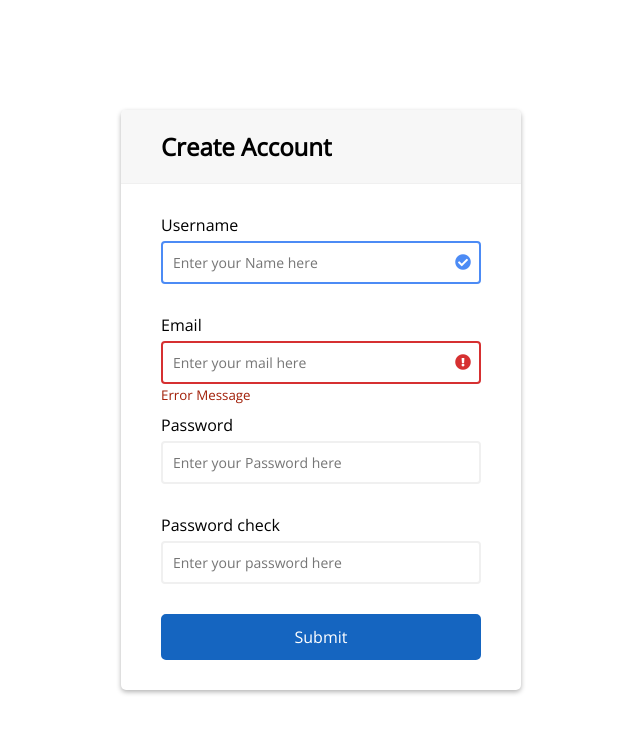
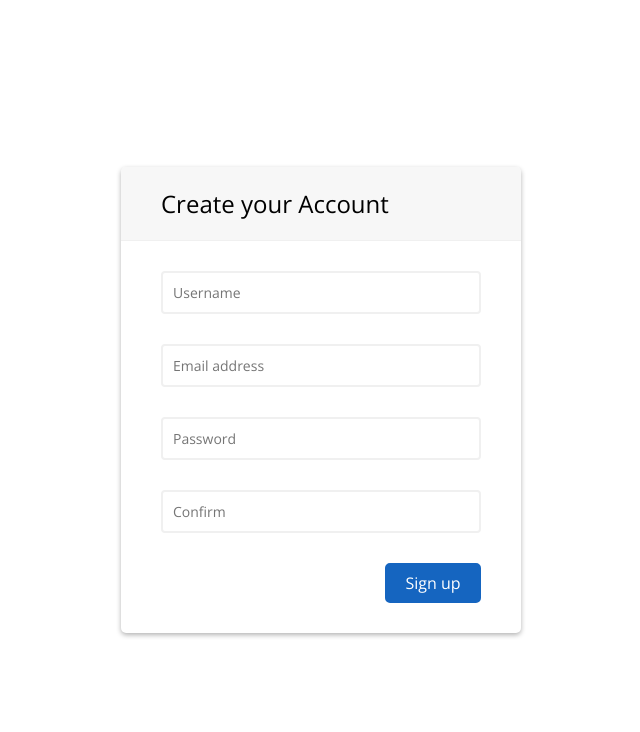
Before and after one commit to Saikamesh/SAI.5D3.EPAM.JS_Validation, a plain HTML site: page index.html in a window 1280 px wide. Shown: the whole page, without its empty margins (319-959 px from the left). Drawn offline with nearby package versions, Linux system fonts and the light colour scheme.

Commit message:
minor HTML and CSS changes

```diff
--- a/index.html
+++ b/index.html
@@ -4,54 +4,61 @@
 <head>
     <meta charset="UTF-8">
     <meta name="viewport" content="width=device-width, initial-scale=1.0">
-    <title>Document</title>
-    <!-- <link rel="stylesheet" href="path/to/font-awesome/css/font-awesome.min.css"> -->
+    <title>Registration Page</title>
+
     <link rel="stylesheet" href="https://use.fontawesome.com/releases/v5.13.0/css/all.css">
     <link rel="stylesheet" href="https://use.fontawesome.com/releases/v5.13.0/css/v4-shims.css">
     <link rel="stylesheet" type="text/css" href="./styles.css">
-    <script src="./app.js"></script>
+
 </head>
 
 <body>
     <div class="container">
         <div class="header">
-            <h2>Create Account</h2>
+            <h2>Create your Account</h2>
         </div>
         <form id="form" class="form" action="">
-            <div class="form-control success">
-                <label for="">Username</label>
-                <input type="text" name="" id="username" placeholder="Enter your Name here">
-                <i class="fas fa-check-circle"></i>
-                <i class="fas fa-exclamation-circle"></i>
-                <small>Error Message</small>
-            </div>
-
-            <div class="form-control error">
-                <label for="">Email</label>
-                <input type="email" name="" id="email" placeholder="Enter your mail here">
+            <div class="form-control">
+                <!-- <label for="">Username</label>
+                removing label inorder to have a minimal look & feel-->
+                <input type="text" name="" id="username" placeholder="Username">
                 <i class="fas fa-check-circle"></i>
                 <i class="fas fa-exclamation-circle"></i>
                 <small>Error Message</small>
             </div>
 
             <div class="form-control">
-                <label for="">Password</label>
-                <input type="password" name="" id="password" placeholder="Enter your Password here">
+                <!-- <label for="">Email</label>
+                removing label inorder to have a minimal look & feel
+                -->
+                <input type="email" name="" id="email" placeholder="Email address">
                 <i class="fas fa-check-circle"></i>
                 <i class="fas fa-exclamation-circle"></i>
                 <small>Error Message</small>
             </div>
 
             <div class="form-control">
-                <label for="">Password check</label>
-                <input type="password" name="" id="password2" placeholder="Enter your password here">
+                <!-- <label for="">Password</label>
+                removing label inorder to have a minimal look & feel -->
+                <input type="password" name="" id="password" placeholder="Password">
                 <i class="fas fa-check-circle"></i>
                 <i class="fas fa-exclamation-circle"></i>
                 <small>Error Message</small>
             </div>
-            <button>Submit</button>
+
+            <div class="form-control">
+                <!-- <label for="">Password check</label>
+                removing label inorder to have a minimal look & feel -->
+                <input type="password" name="" id="password2" placeholder="Confirm">
+                <i class="fas fa-check-circle"></i>
+                <i class="fas fa-exclamation-circle"></i>
+                <small>Error Message</small>
+            </div>
+
+            <button type="submit">Sign up</button>
         </form>
     </div>
+    <script src="./app.js" type="text/javascript"></script>
 </body>
 
 </html>
--- a/styles.css
+++ b/styles.css
@@ -28,6 +28,7 @@ body {
 
 .header h2 {
   margin: 0;
+  font-weight: 100;
 }
 
 .form {
@@ -98,8 +99,9 @@ body {
   display: block;
   border: 2px solid #1565c0;
   border-radius: 5px;
-  padding: 10px;
+  padding: 7px;
   font-family: inherit;
   font-size: 16px;
-  width: 100%;
+  width: 30%;
+  margin-left: 70%;
 }
```
